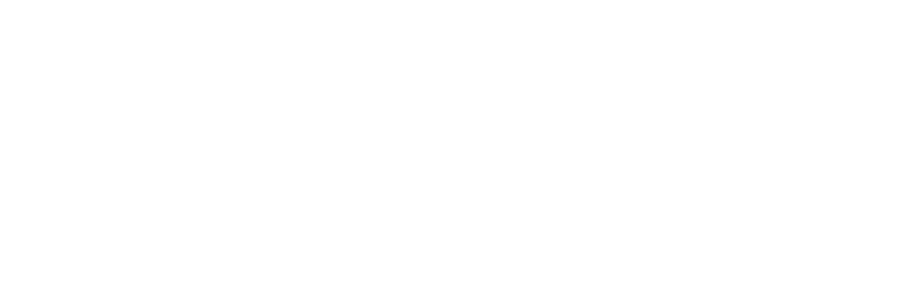
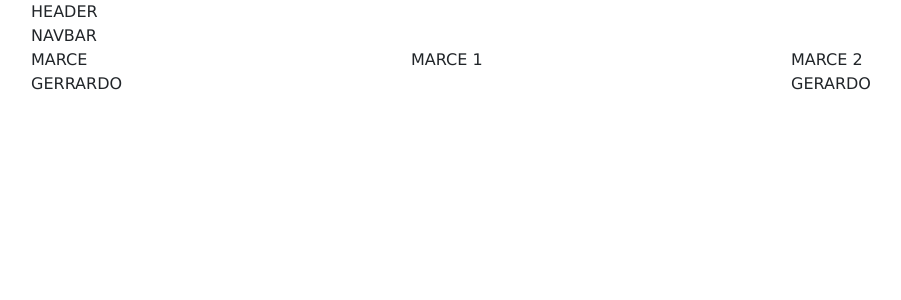
Before and after one commit to EveFer/medium-blog-react, a React (Create React App) app: page / in a window 1280 px wide. Shown: the top 300 px of the page, without its empty margins (54-955 px from the left). Built offline with nearby package versions, Linux system fonts and the light colour scheme.

Commit message:
[UPDATE] Project Base

```diff
--- a/src/App.js
+++ b/src/App.js
@@ -9,12 +9,13 @@
 } from 'react-router-dom'
 
 // Pages
+import Posts from './pages/Posts'
 
 function App() {
   return (
     <Router>
-      <div className="container-fluid">
-        <div className="container"></div>
+      <div className="container">
+        <Posts />
         {/* <Switch>
             <Route exact path="/" >
             </Route>
--- /dev/null
+++ b/src/pages/Posts/index.js
@@ -0,0 +1,51 @@
+import React, { Component } from 'react'
+
+export default class Posts extends Component {
+  render() {
+    return (
+      <>
+        <div className="row">
+          <div className="col-12">
+            {/* Aqui componente Header - Fer */}
+            HEADER
+          </div>
+        </div>
+
+        <div className="row">
+          <div className="col-12">
+            {/* Aqui componente Navbar - Noe */}
+            NAVBAR
+          </div>
+        </div>
+
+        <div className="row">
+          <div className="col-12 col-md-6 col-lg-4">
+            {/* Aqui componente Banner - Marce */}
+            MARCE
+          </div>
+          <div className="col-12 col-md-6 col-lg-4">
+            {/* Aqui componente Banner - Marce */}
+            MARCE 1
+          </div>
+          <div className="col-12 col-md-6 col-lg-4">
+            {/* Aqui componente Banner - Marce */}
+            MARCE 2
+          </div>
+        </div>
+
+        <div className="row">
+          <div className="col-12 col-lg-8">
+              {/* Aqui componente MiddleSection - Gerardo */}
+              GERRARDO
+          </div>
+          <div className="col-12 col-lg-4">
+              {/* Aqui componente MiddleSection - Gerardo */}
+              GERARDO
+          </div>
+        </div>
+
+
+      </>
+    )
+  }
+}
```
Also changed, not shown: src/pages/Posts/Posts.css (added).
